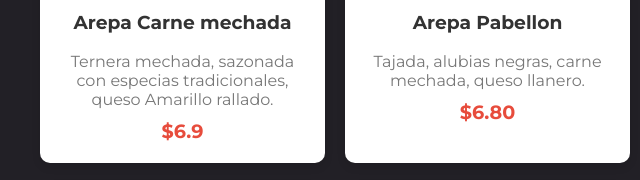
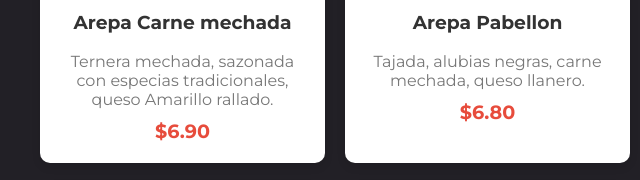
Before and after one commit to anggelokpr/chamitoloco, a plain HTML site: page index.html in a window 1280 px wide. Shown: the part 2369-2549 px from the top of the page, 0-640 px from the left. Drawn offline with Linux system fonts and the light colour scheme.

Commit message:
Update index.html

```diff
--- a/index.html
+++ b/index.html
@@ -292,7 +292,7 @@
             <img src="img/arepa-mechada.jpeg" alt="Arepa de carne mechada">
             <h3>Arepa Carne mechada</h3>
             <p>Ternera mechada, sazonada con especias tradicionales, queso Amarillo rallado.</p>
-            <div class="price">$6.9</div>
+            <div class="price">$6.90</div>
         </div>
         <div class="menu-item">
             <img src="img/arepa-pabellone.jpg" alt="Arepa de pabellon">
```
